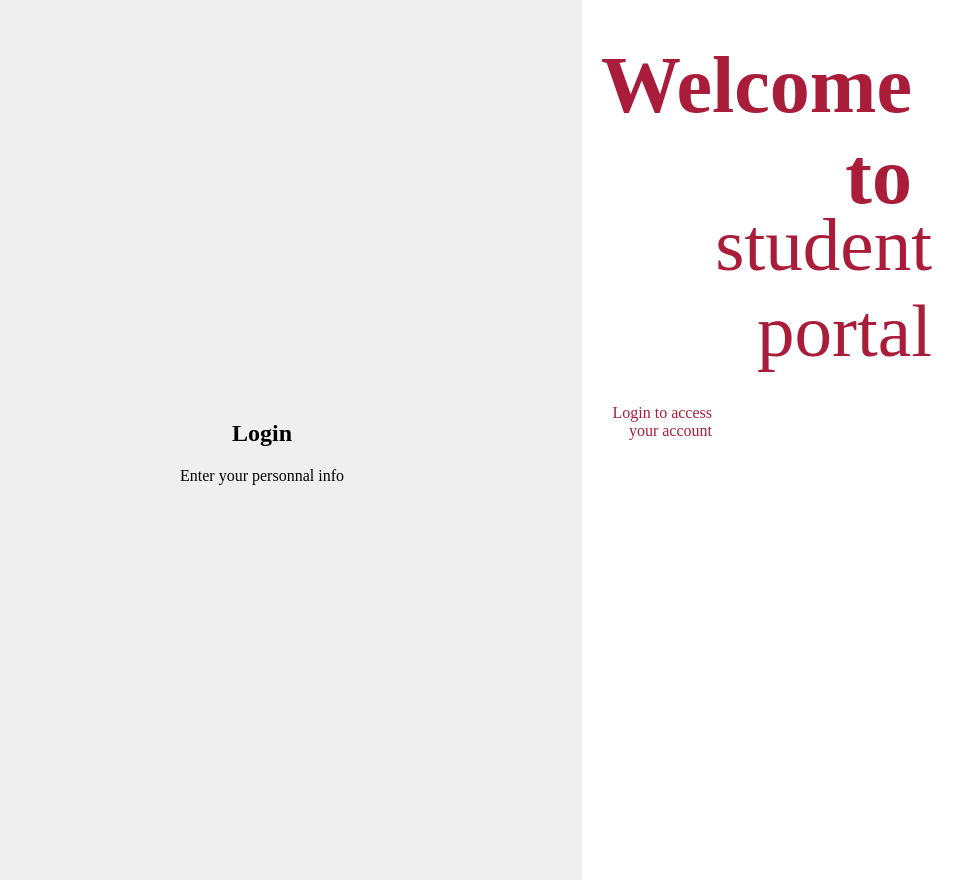
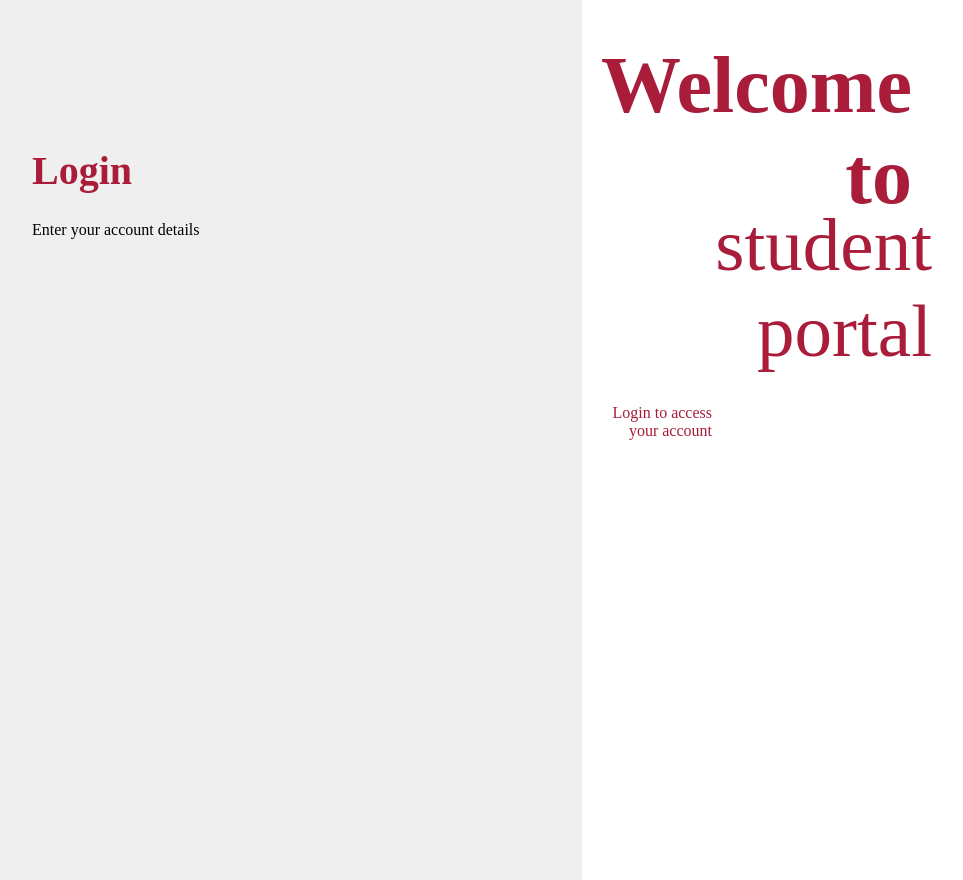
Before and after one commit to Imanelakehal/Student_Management_System, a Flask app: page /login in a window 1280 px wide. Shown: the whole page, without its empty margins (58-1021 px from the left). Run offline with Flask 2, Linux system fonts and the light colour scheme.

Commit message:
Login page design

```diff
--- a/static/css/styles.css
+++ b/static/css/styles.css
@@ -28,12 +28,12 @@
     top: 20px;
     right: 290px;
 }
-.centered {
-    position : absolute;
-    top : 50%;
-    left : 50%;
-    transform: translate(-50% , -50%);
-    text-align: center;
+.top-left {
+    text-align: left; /* Align text to the right */
+    position: absolute;
+    top: 100px;
+    left: 70px; /* Position from the right edge within the left split */
+    padding: 20px;
 }
 .welcome {
     font-size: 80px; /* Set font size to 80 pixels */
@@ -57,3 +57,13 @@
     color: #A91D3A;
 
 }
+.title {
+    font-size: 40px; /* Set font size to 60 pixels */
+    font-weight: bold; /* Make the text bold */
+    color: #A91D3A;
+}
+
+.info {
+    font-size: 16px; /* Set the font size for the info message */
+    color: black;
+}
--- a/templates/login.html
+++ b/templates/login.html
@@ -8,10 +8,9 @@
 </head>
 <body>
     <div class="split left">
-        <div class="centered">
-            <h2>Login</h2>
-            <p>Enter your personnal info</p>
-
+        <div class="top-left">
+            <h1 class="title">Login</h2>
+            <p class="info">Enter your account details</p>
         </div>
     </div>
     <div class="split right">
```
